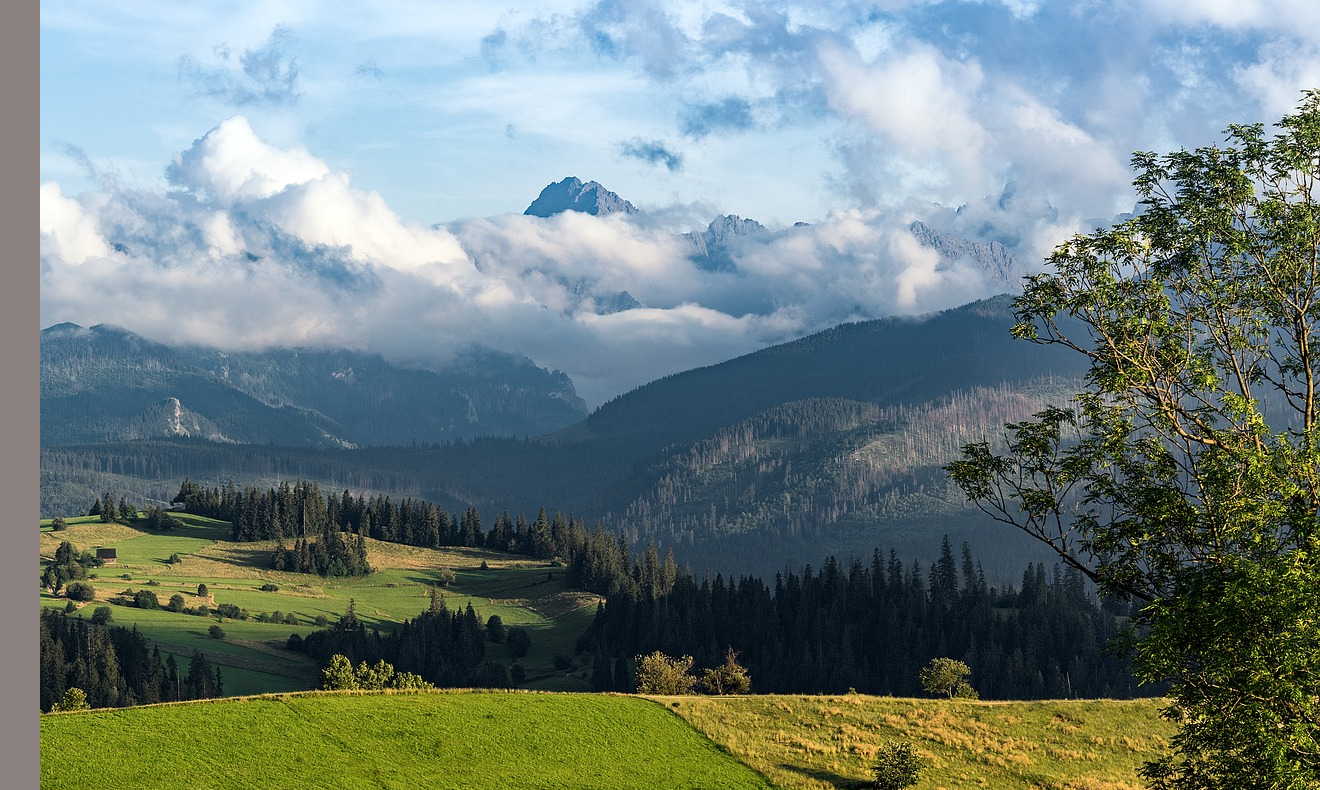
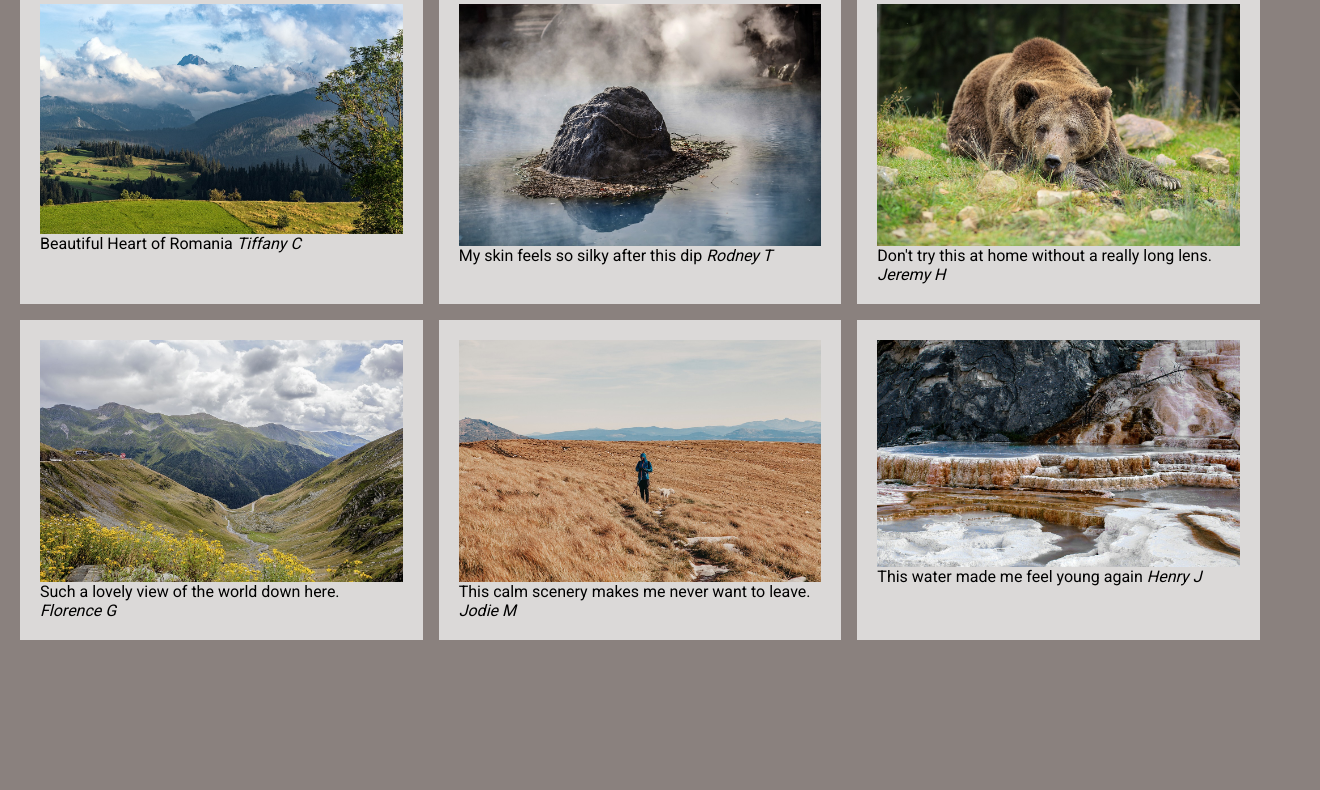
Before and after one commit to Enyorose/cpnt260-a3, a plain HTML site: page index.html in a window 1280 px wide. Shown: the part 183-973 px from the top of the page, 1320 px wide, since content can reach past the window. After the commit the page ends 823 px from the top, so only its background shows below. Drawn offline with Linux system fonts and the light colour scheme; a web font is replaced by a local one.

Commit message:
fixed margin and caption size

```diff
--- a/fonts.css
+++ b/fonts.css
@@ -1,7 +1,7 @@
 h1, h2, span, a {
   font-family: 'Amarante', cursive;
 }
-p {
+p, figcaption, cite {
   font-family: 'Roboto', sans-serif;
 }
 nav a, a {
@@ -18,9 +18,6 @@ nav, footer {
 body {
   background-color: #8A817E;
   margin: 0;
-  min-height: 100vh;
-  display: flex;
-  flex-direction: column;
 }
 a button {
   background-color: #8A817E;
--- a/index.html
+++ b/index.html
@@ -13,9 +13,7 @@
   <title>Document</title>
 </head>
 <body>
-  <header>
-    <h1>Our Visitor's Photos</h1>
-  </header>
+
   <nav>
     <a href="#">
       <img src="images/looney-bat-3.png" alt="Photo of a Bat">
@@ -27,29 +25,45 @@
       <li><a href="#">Contact Us</a></li>
     </ul>
   </nav>
+  <header>
+    <h1>Our Visitor's Photos</h1>
+  </header>
   <main>
     <figure>
       <img src="images/mount-land-1.jpg" alt="Carpathian Mountain Landscape">
-      <figcaption>Beautiful Heart of Romania <cite>Tiffany C</cite></figcaption>
+      <figcaption>Beautiful Heart of Romania
+        <cite>Tiffany C</cite>
+      </figcaption>
     </figure>
     <figure>
       <img src="images/hot-spring.jpg" alt="Photo of the romanian hot-spings">
-      <figcaption>My skin feels so silky after this dip <cite>Rodney T</cite></figcaption>
+      <figcaption>My skin feels so silky after this dip
+        <cite>Rodney T</cite>
+      </figcaption>
     </figure>
     <figure>
       <img src="images/bear-laying-down.jpg" alt="Photo of a bear in the sun">
-      <figcaption>Don't try this at home without a really long lens. <cite>Jeremy H</cite></figcaption>
-    </figure><figure>
+      <figcaption>Don't try this at home without a really long lens.
+        <cite>Jeremy H</cite>
+      </figcaption>
+    </figure>
+    <figure>
       <img src="images/mount-flowers.jpg" alt="Photo of a sunny Valley with flowers">
-      <figcaption>Such a lovely view of the world down here. <cite>Florence G</cite></figcaption>
+      <figcaption>Such a lovely view of the world down here.
+        <cite>Florence G</cite>
+      </figcaption>
     </figure>
     <figure>
       <img src="images/mount-valley.jpg" alt="Photo of a calm mountain valley">
-      <figcaption>This calm scenery makes me never want to leave. <cite>Jodie M</cite></figcaption>
+      <figcaption>This calm scenery makes me never want to leave.
+        <cite>Jodie M</cite>
+      </figcaption>
     </figure>
     <figure>
       <img src="images/hot-springs.jpg" alt="Photo of a mineral hot-spring">
-      <figcaption>This water made me feel young again<cite>Henry J</cite></figcaption>
+      <figcaption>This water made me feel young again
+        <cite>Henry J</cite>
+      </figcaption>
     </figure>
   </main>
 </body>
--- a/styles.css
+++ b/styles.css
@@ -24,3 +24,24 @@ ul li {
   border-radius: 5px;
   margin: 7px;
 }
+main {
+  display: grid;
+  grid-template-columns: repeat(auto-fit, minmax(400px, 1fr));
+  grid-gap: 1rem;
+  margin-left: 20px;
+  margin-right: 20px;
+}
+img {
+  max-width: 100%;
+}
+figure {
+  background-color: #DBD9D8;
+  display: flex;
+  flex-direction: column;
+  margin: 0;
+  padding: 20px;
+}
+figcaption {
+min-width: 20ch
+
+}
```
